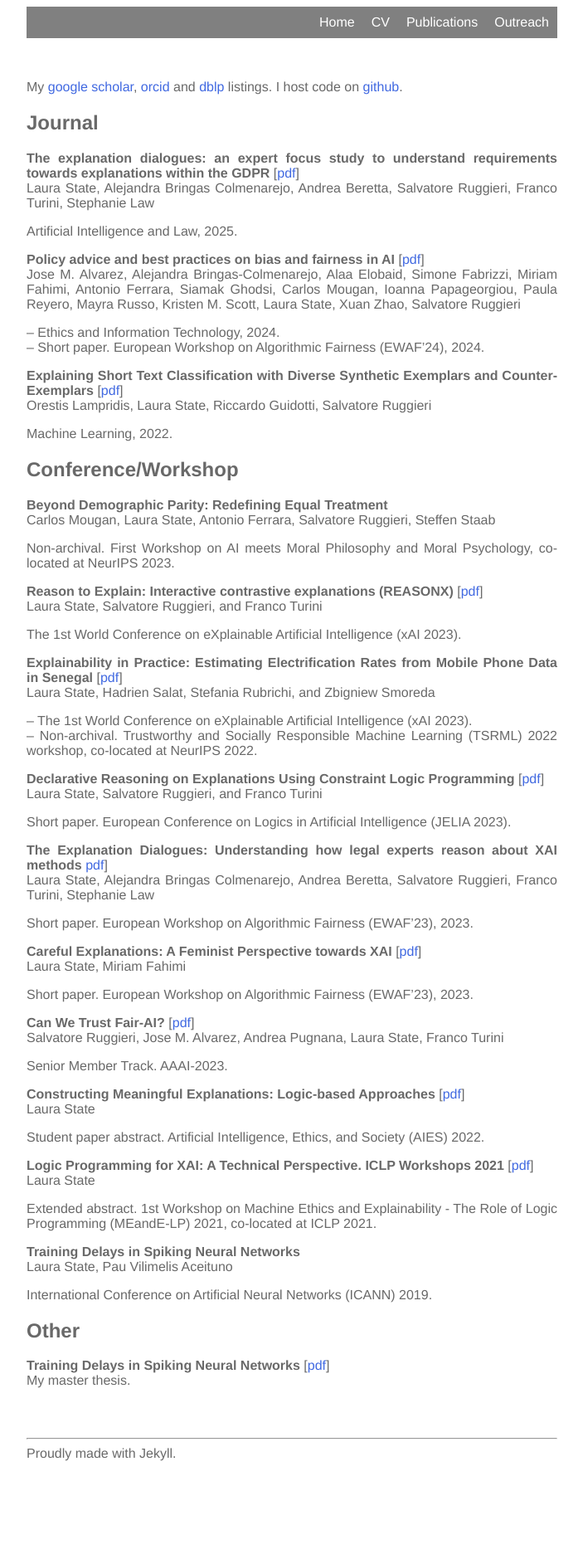
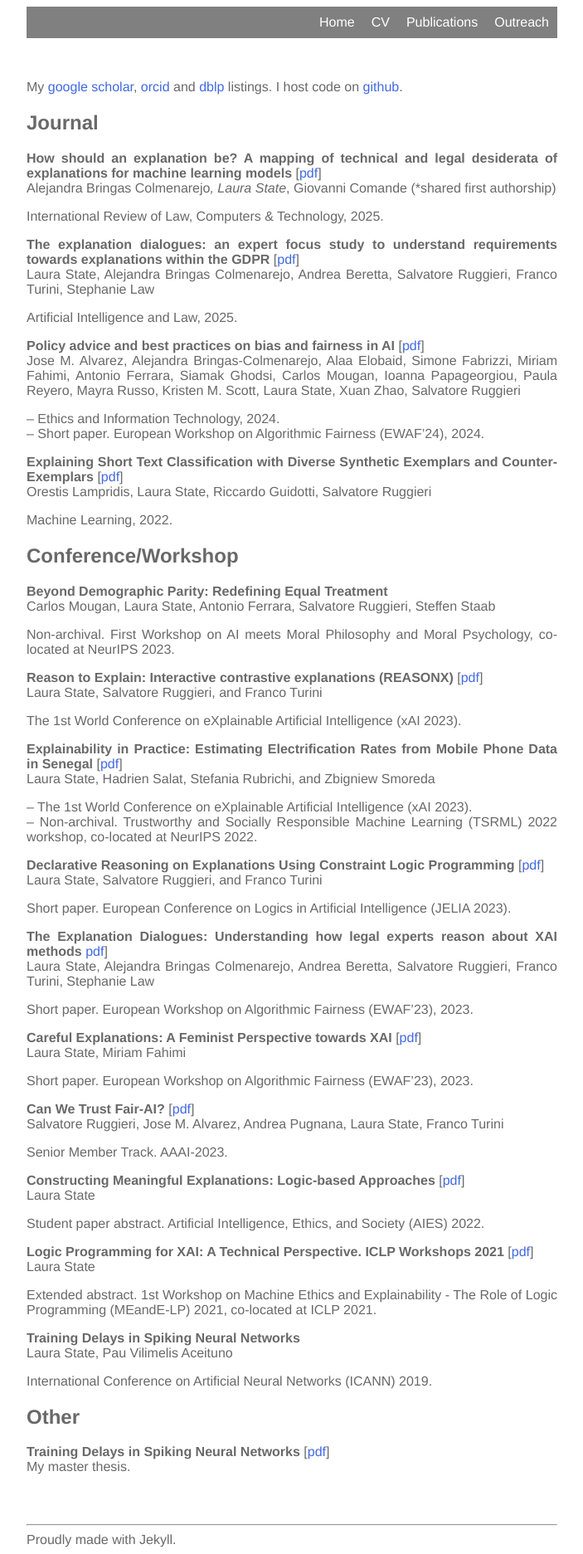
Before and after one commit to lstate/lstate.github.io, a Jekyll site: the page built from _pages/publications.markdown, in a window 1280 px wide. Shown: the whole page at 83% size, without its empty margins (288-991 px from the left). Built offline with Jekyll 4.4.1, drawn with Linux system fonts in a browser that asks for light colours; before the commit the page ends 1769 px from its top, so only the background shows below that.

Commit message:
Update publications.markdown

```diff
--- a/_pages/publications.markdown
+++ b/_pages/publications.markdown
@@ -10,6 +10,11 @@ My [google scholar](https://scholar.google.de/citations?user=6h4JHq4AAAAJ&hl=de)
 
 
 ## Journal
+
+**How should an explanation be? A mapping of technical and legal desiderata of explanations for machine learning models** [[pdf](https://www.tandfonline.com/doi/full/10.1080/13600869.2025.2497633#abstract)] <br>
+Alejandra Bringas Colmenarejo*, Laura State*, Giovanni Comande (*shared first authorship)
+
+International Review of Law, Computers & Technology, 2025.
 
 **The explanation dialogues: an expert focus study to understand requirements towards explanations within the GDPR** [[pdf](https://arxiv.org/abs/2501.05325)] <br>
 Laura State, Alejandra Bringas Colmenarejo, Andrea Beretta, Salvatore Ruggieri, Franco Turini, Stephanie Law
```
